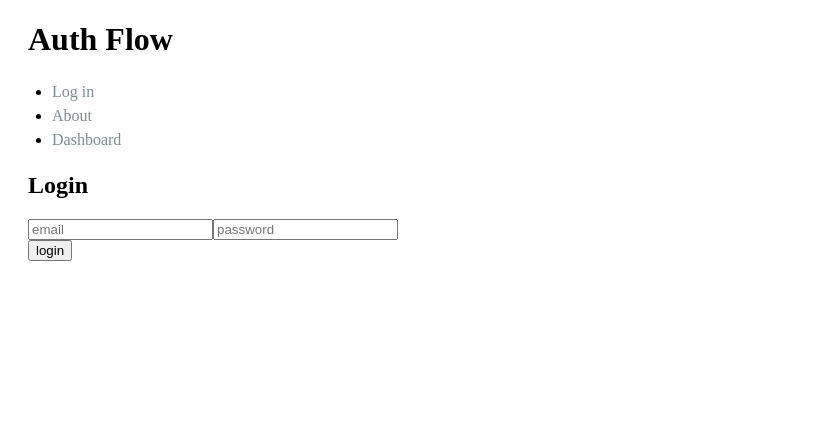
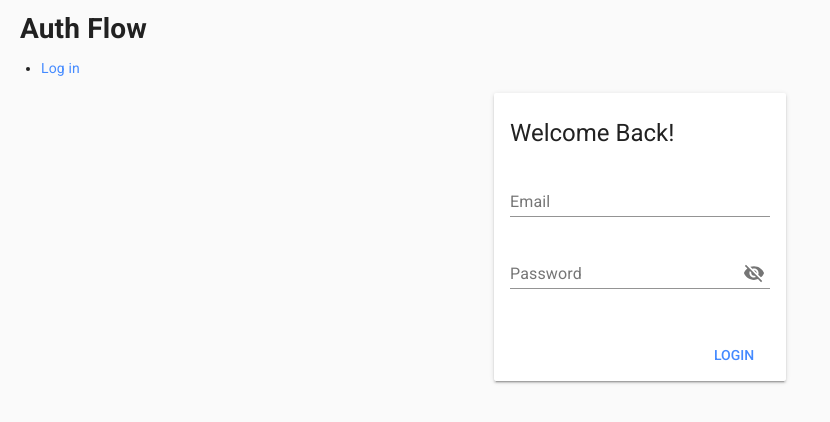
Before and after one commit to andrewrweber/vue-vuex-router-material-auth, a Vue app: page /login in a window 1280 px wide. Shown: the top 422 px of the page, without its empty margins (0-830 px from the left). Built offline with nearby package versions, Linux system fonts and the light colour scheme.

Commit message:
adds vue-material and validation to login form

```diff
--- a/package.json
+++ b/package.json
@@ -10,7 +10,9 @@
   "dependencies": {
     "axios": "^0.18.0",
     "vue": "^2.5.16",
+    "vue-material": "^1.0.0-beta-10.2",
     "vue-router": "^3.0.1",
+    "vuelidate": "^0.7.4",
     "vuex": "^3.0.1"
   },
   "devDependencies": {
--- a/public/index.html
+++ b/public/index.html
@@ -5,11 +5,12 @@
     <meta http-equiv="X-UA-Compatible" content="IE=edge">
     <meta name="viewport" content="width=device-width,initial-scale=1.0">
     <link rel="icon" href="<%= BASE_URL %>favicon.ico">
+    <link rel="stylesheet" href="//fonts.googleapis.com/css?family=Roboto:400,500,700,400italic|Material+Icons">
     <title>authentication-workflow</title>
   </head>
   <body>
     <noscript>
-      <strong>We're sorry but authentication-workflow doesn't work properly without JavaScript enabled. Please enable it to continue.</strong>
+      <strong>We're sorry but this site doesn't work properly without JavaScript enabled. Please enable it to continue.</strong>
     </noscript>
     <div id="app"></div>
     <!-- built files will be auto injected -->
--- a/src/App.vue
+++ b/src/App.vue
@@ -6,12 +6,12 @@
         <span class="logout" v-if="loggedIn" @click="logout">Log out</span>
         <router-link v-if="!loggedIn" to="/login">Log in</router-link>
       </li>
-      <li>
+      <!-- <li>
         <router-link to="/about">About</router-link>
       </li>
       <li>
         <router-link to="/dashboard">Dashboard</router-link>
-      </li>
+      </li> -->
     </ul>
     <template v-if="$route.matched.length">
       <router-view></router-view>
--- a/src/main.js
+++ b/src/main.js
@@ -2,8 +2,14 @@ import Vue from 'vue'
 import App from './App.vue'
 import router from './router'
 import store from './store/index'
+import VueMaterial from 'vue-material'
+
+import 'vue-material/dist/vue-material.min.css'
+import 'vue-material/dist/theme/default.css'
 
 Vue.config.productionTip = false
+
+Vue.use(VueMaterial)
 
 new Vue({
   router,
--- a/src/store/index.js
+++ b/src/store/index.js
@@ -2,6 +2,7 @@ import Vue from 'vue'
 import Vuex from 'vuex'
 import user from './modules/user'
 import auth from './modules/auth'
+
 Vue.use(Vuex)
 
 const debug = process.env.NODE_ENV !== 'production'
--- a/src/views/Login.vue
+++ b/src/views/Login.vue
@@ -1,42 +1,102 @@
 <template>
   <div>
-    <h2>Login</h2>
-    <p v-if="$route.query.redirect">
-      You need to login first.
-    </p>
-    <form @submit.prevent="login">
-      <label><input v-model="username" placeholder="email"></label>
-      <label><input v-model="password" placeholder="password" type="password"></label><br>
-      <button type="submit">login</button>
-      <!-- <p v-if="error" class="error">Bad login information</p> -->
-    </form>
+
+    <div class="md-layout md-gutter md-alignment-center-center">
+      <div class="md-layout-item md-size-25">
+
+        <form novalidate class="md-layout" @submit.prevent="validateLogin">
+          <md-card class="md-layout-item">
+            <md-card-header>
+              <div class="md-title">Welcome Back!</div>
+            </md-card-header>
+
+            <md-card-content>
+              <md-field :class="getValidationClass('email')">
+                <label for="email">Email</label>
+                <md-input type="email" name="email" id="email" autocomplete="email" v-model="form.email" :disabled="sending" />
+                <span class="md-error" v-if="!$v.form.email.required">Email is required</span>
+                <span class="md-error" v-else-if="!$v.form.email.email">Invalid email</span>
+              </md-field>
+
+              <md-field :class="getValidationClass('password')">
+                <label for="password">Password</label>
+                <md-input type="password" name="password" id="password" autocomplete="Password" v-model="form.password" :disabled="sending" />
+                <span class="md-error" v-if="!$v.form.email.required">Password is required</span>
+                <!-- <span class="md-error" v-else-if="!$v.form.password.password">Invalid password</span> -->
+              </md-field>
+            </md-card-content>
+
+            <md-progress-bar md-mode="indeterminate" v-if="sending" />
+
+            <md-card-actions>
+              <md-button type="submit" class="md-primary" :disabled="sending">Login</md-button>
+            </md-card-actions>
+          </md-card>
+
+        </form>
+      </div>
+    </div>
   </div>
 </template>
 
 <script>
   import {AUTH_REQUEST} from '@/store/actions/auth'
+  import { validationMixin } from 'vuelidate'
+  import {
+    required,
+    email,
+    minLength,
+    maxLength
+  } from 'vuelidate/lib/validators'
 
   export default {
     name: 'login',
-    data () {
-      return {
-        username: '',
-        password: '',
+    mixins: [validationMixin],
+    data: () => ({
+      form: {
+        email: null,
+        password: null,
+      },
+      sending: false,
+    }),
+    validations: {
+      form: {
+        email: {
+          required,
+          email
+        },
+        password: {
+          required
+        }
       }
     },
     methods: {
+      getValidationClass (fieldName) {
+        const field = this.$v.form[fieldName]
+
+        if (field) {
+          return {
+            'md-invalid': field.$invalid && field.$dirty
+          }
+        }
+      },
+      clearForm () {
+        this.$v.$reset()
+        this.form.email = null
+      },
       login: function () {
-        const { username, password } = this
-        this.$store.dispatch(AUTH_REQUEST, { username, password }).then(() => {
+        const { email, password } = this.form
+        this.sending = true
+        this.$store.dispatch(AUTH_REQUEST, { username: email, password }).then(() => {
           this.$router.push('/')
         })
-       }
+      },
+      validateLogin: function() {
+        this.$v.$touch()
+          if (!this.$v.$invalid) {
+            this.login()
+          }
+      }
     },
   }
 </script>
-
-<style>
-  .error {
-    color: red;
-  }
-</style>
```
Also changed, not shown: 1 other file (tests, documents, lock files or other folders).
